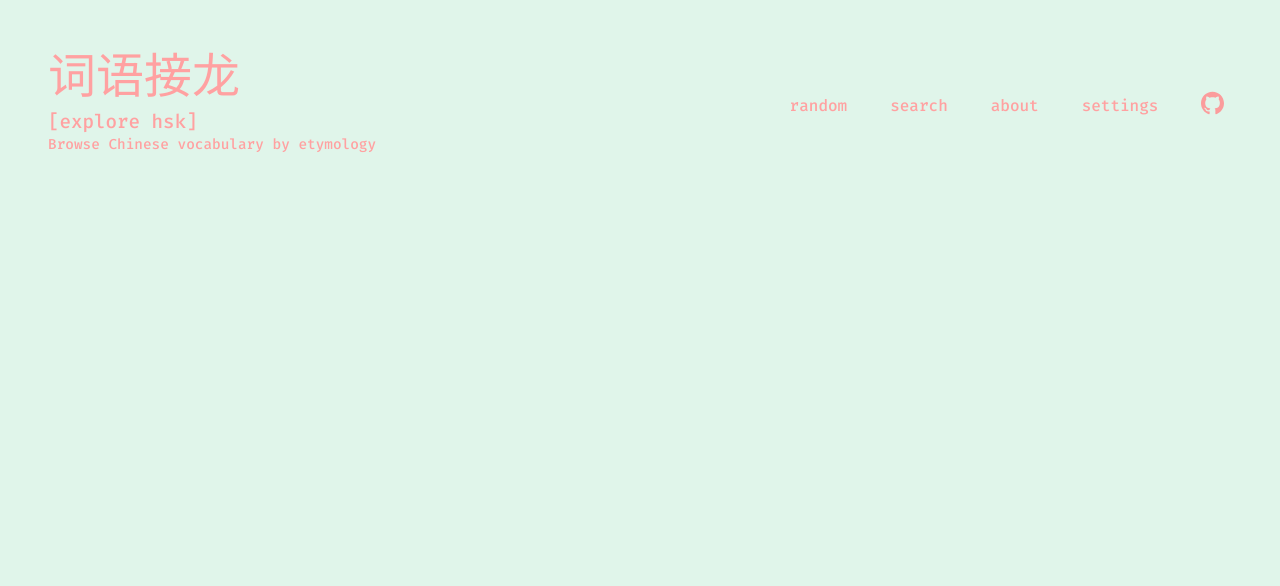
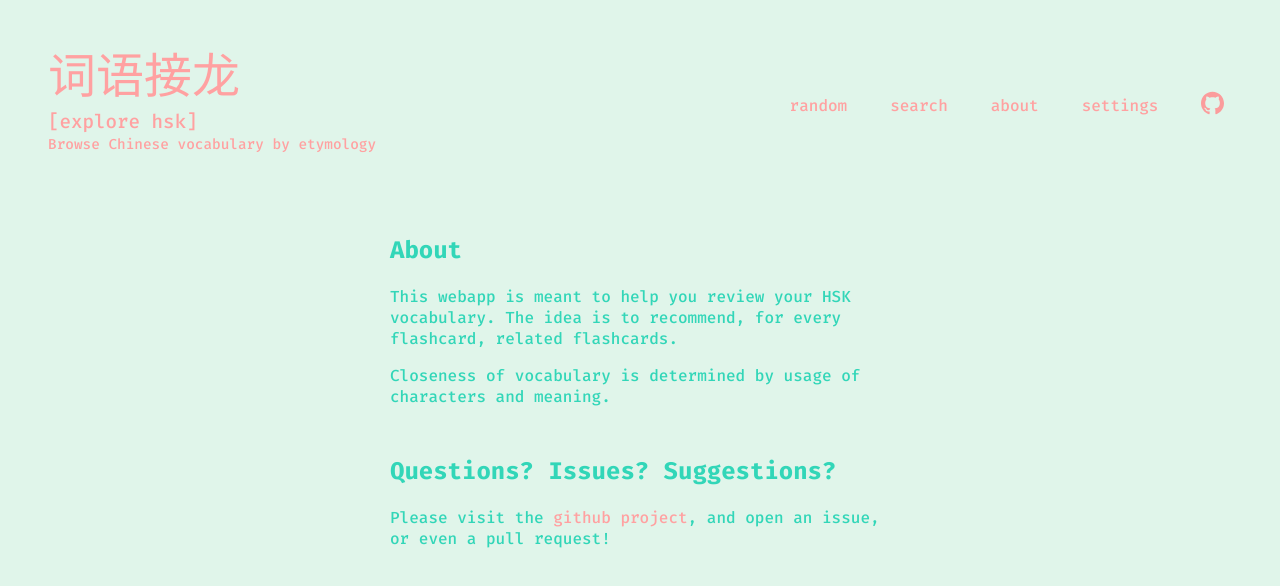
Before and after one commit to syltruong/explorehsk, a React (Create React App) app in the folder frontend-react/: page /about in a window 1280 px wide. Shown: the top 586 px of the page. Built offline with nearby package versions, Linux system fonts and the light colour scheme; no server answers.

Commit message:
about routing

```diff
--- a/frontend-react/src/About.css
+++ b/frontend-react/src/About.css
@@ -0,0 +1,14 @@
+section {
+    color: #32D6B8;
+    max-width: 500px;
+    margin: 5em auto;
+}
+
+section h2 {
+    margin-top: 2em;
+}
+
+section a {
+    color: #FFA1A1;
+    text-decoration: none;
+}
--- a/frontend-react/src/About.js
+++ b/frontend-react/src/About.js
@@ -2,7 +2,7 @@ import './About.css'
 
 function About() {
     return (
-        <div>
+        <section className={"en"}>
             <h2>About</h2>
             <p>
                 This webapp is meant to help you review your HSK vocabulary.
@@ -15,11 +15,10 @@ function About() {
                 Questions? Issues? Suggestions?
             </h2>
             <p>
-                Please visit the
-                <a href="https://github.com/syltruong/explorehsk" target="_blank"> github project</a>,
+                Please visit the <a href="https://github.com/syltruong/explorehsk" target="_blank">github project</a>,
                 and open an issue, or even a pull request!
             </p>
-        </div>
+        </section>
     )
 }
 
--- a/frontend-react/src/App.js
+++ b/frontend-react/src/App.js
@@ -1,7 +1,9 @@
 import {useState, useEffect} from 'react'
+import {Switch, Route} from 'react-router-dom'
 
 import Header from './Header.js';
 import Main from './Main.js';
+import About from './About.js';
 
 import './App.css';
 
@@ -76,11 +78,19 @@ function App() {
     return (
         <div id="app-container">
             <Header onRandom={populateRandom}/>
-            <Main
-                centerWord={centerWord}
-                suggestionWords={suggestionWords}
-                onWordClick={populateFromWord}
-            />
+            <Switch>
+                <Route exact path="/">
+                    <Main
+                        centerWord={centerWord}
+                        suggestionWords={suggestionWords}
+                        onWordClick={populateFromWord}
+                    />
+                </Route>
+                <Route exact path="/about">
+                    <About />
+                </Route>
+
+            </Switch>
         </div>
     )
 }
--- a/frontend-react/src/Header.css
+++ b/frontend-react/src/Header.css
@@ -48,6 +48,7 @@ button {
     color: inherit;
     border: 0;
     margin: 0 0.1em;
+    color: #FFA1A1;
 }
 
 button:hover {
--- a/frontend-react/src/Header.js
+++ b/frontend-react/src/Header.js
@@ -1,3 +1,5 @@
+import {Link} from 'react-router-dom'
+
 import github from './github.svg';
 import './Header.css';
 
@@ -22,11 +24,18 @@ function Nav(props) {
     const {onRandom} = props
     return (
         <nav>
-            {/* think about settings those to <button></button> tags */}
-            <button className={'en'} onClick={onRandom}>random</button>
+            <Link to="/">
+                <button className={'en'} onClick={onRandom}>random</button>
+            </Link>
+
             <button className={'en'}>search</button>
-            <button className={'en'}>about</button>
+
+            <Link to="/about">
+                <button className={'en'}>about</button>
+            </Link>
+
             <button className={'en'}>settings</button>
+
             <button>
                 <a href="https://github.com/syltruong/explorehsk" target="_blank">
                     <img src={github} alt="github octocat" />
--- a/frontend-react/src/index.js
+++ b/frontend-react/src/index.js
@@ -3,10 +3,13 @@ import ReactDOM from 'react-dom';
 import './index.css';
 import App from './App';
 import reportWebVitals from './reportWebVitals';
+import {BrowserRouter as Router} from 'react-router-dom'
 
 ReactDOM.render(
   <React.StrictMode>
-    <App />
+    <Router>
+      <App />
+    </Router>
   </React.StrictMode>,
   document.getElementById('root')
 );
```
